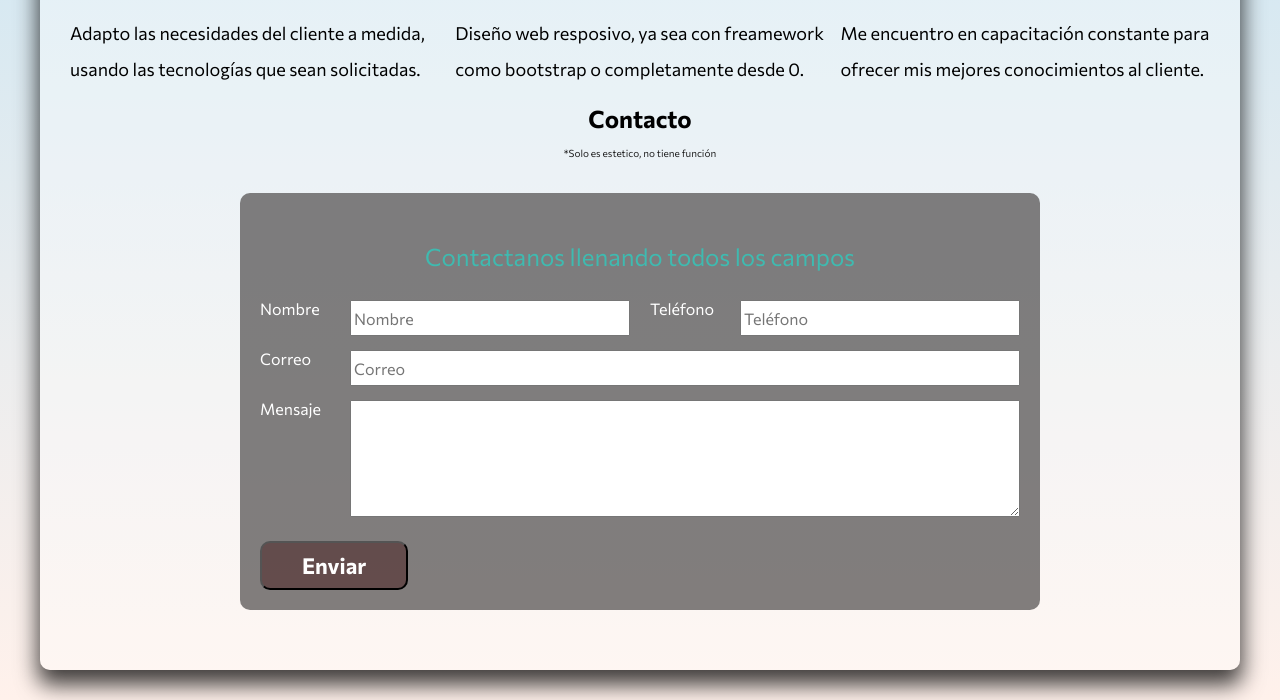
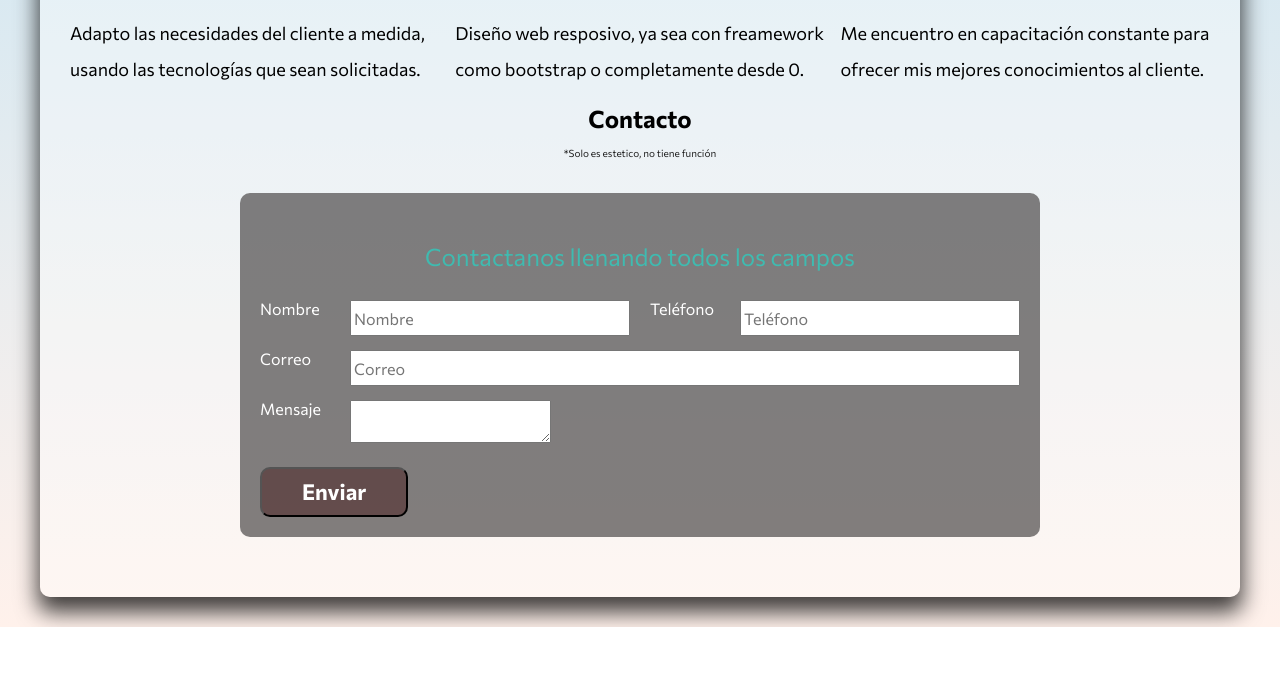
Before and after one commit to espia509/Portafolio, a plain HTML site: page index.html in a window 1280 px wide. Shown: the part 776-1476 px from the top of the page. After the commit the page ends 1403 px from the top, so only its background shows below. Drawn offline with nearby package versions, Linux system fonts and the light colour scheme.

Commit message:
Update index.html

```diff
--- a/index.html
+++ b/index.html
@@ -76,7 +76,7 @@
           </div>
           <div class="campos w-100">
             <label>Mensaje</label>
-            <textarea name="name" rows="6" cols="75"></textarea>
+            <textarea name="name"></textarea>
           </div>
         </div>
         <div class="enviar">
```
